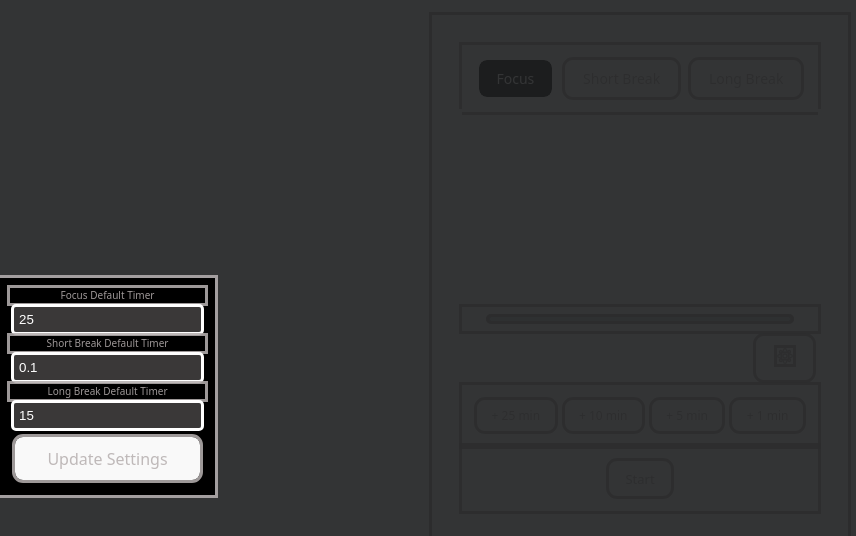
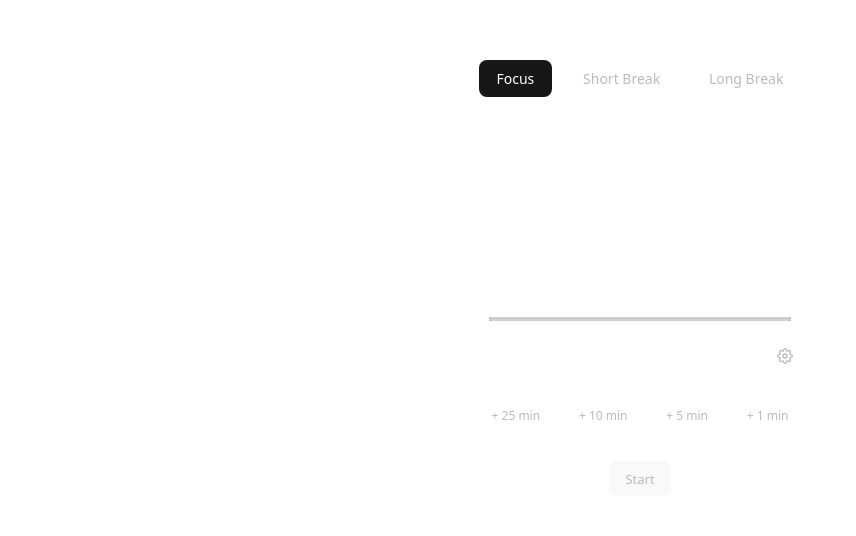
Before and after one commit to ink3rroll/REACT-ROADMAP-Pomodoro-Tracker, a React (Vite) app: page / in a window 1280 px wide. Shown: the part 122-658 px from the top of the page, without its empty margins (0-856 px from the left). Built offline with nearby package versions, Linux system fonts and the light colour scheme.

Commit message:
created modal form, TODO: TimeAllocation, ProgressBar

```diff
--- a/src/App.jsx
+++ b/src/App.jsx
@@ -10,18 +10,41 @@ function App() {
   // 0 = Initial, 1 = Active, 2 = Paused, 3 = Ended
   const [timerStatus, setTimerStatus] = useState(0)
 
+  const [hideModal, setHideModal] = useState(true)
+
   const [focusTimerDefault, setFocusTimerDefault] = useState(25)
   const [shortBreakDefault, setShortBreakDefault] = useState(0.1)
   const [longBreakDefault, setLongBreakDefault] = useState(15)
+
+  const [tempSettings, setTempSettings] = useState({
+    focus: focusTimerDefault,
+    short: shortBreakDefault,
+    long: longBreakDefault
+})
   const [currentTimeAllocation, setCurrentTimeAllocation] = useState(focusTimerDefault)
   const [mainTimer, setMainTimer] = useState(10)
+
+  function handleUpdateSettings() {
+    setFocusTimerDefault(tempSettings["focus"])
+    setShortBreakDefault(tempSettings["short"])
+    setLongBreakDefault(tempSettings["long"])
+    switch(timerMode) {
+      case 0:
+        setCurrentTimeAllocation(tempSettings["focus"])
+        break
+      case 1:
+        setCurrentTimeAllocation(tempSettings["short"])
+        break
+      default:
+        setCurrentTimeAllocation(tempSettings["long"])
+    }
+    setHideModal(true)
+  }
 
 
   function formatTime(timeInSeconds) {
     const minutes = Math.floor(timeInSeconds / 60)
     const seconds = timeInSeconds - (minutes * 60)
-
-    console.log(minutes, seconds)
 
     return `${minutes > 0 ? minutes > 9 ? minutes : `0${minutes}` : "00"}:${seconds > 0 ? seconds > 9 ? seconds : `0${seconds}` : "00"}`
   }
@@ -53,54 +76,68 @@ function App() {
     }
   }, [timerMode])
 
-  console.log("Timer status: ", timerStatus)
+
+  let progressPercent = (mainTimer/(currentTimeAllocation * 60) * 100)
+  console.log(progressPercent)
 
 
   return (
     <>
 
       <div className='container'>
-        <div className='settings-modal'>
-
-        </div>
-        <div className='form-container'>
-            <form action="">
-              <label htmlFor="focus">Focus Default Timer</label>
+        {!hideModal &&
+        <div onClick={() => setHideModal(true)} className='settings-modal'>
+          <form action="" onClick={(e) => e.stopPropagation()}>
+              <label htmlFor="focus">Focus Default Timer Min</label>
+              <input type="number" onChange={(e) => setTempSettings({...tempSettings, focus: e.target.value})} name="" id="focus" value={tempSettings["focus"]} />
+              <label htmlFor="short">Short Break Default Timer Min</label>
+              <input type="number" onChange={(e) => setTempSettings({...tempSettings, short: e.target.value})} name="" id="short" value={tempSettings["short"]} />
+              <label htmlFor="long">Long Break Default Timer Min</label>
+              <input type="number" onChange={(e) => setTempSettings({...tempSettings, long: e.target.value})} name="" id="long" value={tempSettings["long"]}/>
+              <button type='button' onClick={() => handleUpdateSettings()}>Update Settings</button>
+            </form>
+        </div>}
 
 
-              <input type="number" name="" id="focus" value={focusTimerDefault} />
-              <label htmlFor="short">Short Break Default Timer</label>
-              <input type="number" name="" id="short" value={shortBreakDefault} />
-              <label htmlFor="long">Long Break Default Timer</label>
-              <input type="number" name="" id="long" value={longBreakDefault}/>
-              <button>Update Settings</button>
-            </form>
-          </div>
         <div className="row">
-          <button onClick={() => timerMode != 0 ? setTimerMode(0): pass} className='timer-mode-btn' data-active={timerMode === 0}>Focus</button>
-          <button onClick={() => timerMode != 1 ? setTimerMode(1): pass} className='timer-mode-btn' data-active={timerMode === 1}>Short Break</button>
-          <button onClick={() => timerMode != 2 ? setTimerMode(2): pass} className='timer-mode-btn' data-active={timerMode === 2}>Long Break</button>
+          <button onClick={() => setTimerMode(0)} className='timer-mode-btn' data-active={timerMode === 0}>Focus</button>
+          <button onClick={() => setTimerMode(1)} className='timer-mode-btn' data-active={timerMode === 1}>Short Break</button>
+          <button onClick={() => setTimerMode(2)} className='timer-mode-btn' data-active={timerMode === 2}>Long Break</button>
         </div>
 
         <h1>{formatTime(mainTimer)}</h1>
         <div className="row">
           <div className='progress-container'>
-            <div className='progress-bar'></div>
+            <div style={{ width: `${progressPercent}%` }} className='progress-bar'></div>
           </div>
         </div>
-        <button className='settings-btn'><FiSettings/></button>
+        <button onClick={() => setHideModal(false)} className='settings-btn'><FiSettings/></button>
 
         <div className="row">
-          <button onClick={() => setMainTimer(mainTimer + (25*60))} className='timer-increment-btn'>+ 25 min</button>
-          <button onClick={() => setMainTimer(mainTimer + (10*60))} className='timer-increment-btn'>+ 10 min</button>
-          <button onClick={() => setMainTimer(mainTimer + (5*60))} className='timer-increment-btn'>+ 5 min</button>
-          <button onClick={() => setMainTimer(mainTimer + (1*60))} className='timer-increment-btn'>+ 1 min</button>
+          <button onClick={() => {
+            setMainTimer(mainTimer + (25*60))
+            setCurrentTimeAllocation((prev) => prev + (25))
+          }} className='timer-increment-btn'>+ 25 min</button>
+          <button onClick={() => {
+            setMainTimer(mainTimer + (10*60))
+            setCurrentTimeAllocation((prev) => prev + (10))
+          }} className='timer-increment-btn'>+ 10 min</button>
+          <button onClick={() => {
+            setMainTimer(mainTimer + (5*60))
+            setCurrentTimeAllocation((prev) => prev + (5))
+          }} className='timer-increment-btn'>+ 5 min</button>
+          <button onClick={() => {
+            setMainTimer(mainTimer + (1*60))
+            setCurrentTimeAllocation((prev) => prev + (1))
+          }} className='timer-increment-btn'>+ 1 min</button>
         </div>
         <div className="row">
           <button onClick={() => timerStatus === 0 ? setTimerStatus(1) : timerStatus === 2 ? setTimerStatus(1)  : setTimerStatus(2)} className='timer-control-btn' hidden={mainTimer === 0}>{timerStatus === 0 ? "Start" : timerStatus === 1 ? "Pause" : "Resume"}</button>
           <button onClick={() => {
             setTimerStatus(0)
-            setMainTimer(currentTimeAllocation * 60)}} className='timer-control-btn' hidden={timerStatus === 0}>Reset</button>
+            setMainTimer(timerMode === 0 ? focusTimerDefault * 60 : timerMode === 1 ? shortBreakDefault * 60 : longBreakDefault * 60)
+            }} className='timer-control-btn' hidden={timerStatus === 0}>Reset</button>
+
         </div>
 
       </div>
--- a/src/styles/App.css
+++ b/src/styles/App.css
@@ -1,6 +1,6 @@
-* {
+/* * {
   outline:solid;
-}
+} */
 
 body {
   justify-content: center;
@@ -10,31 +10,21 @@ body {
 .settings-modal {
   top: 0;
   left: 0;
-  background-color: rgb(29, 31, 32);
+  right: 0;
+  bottom: 0;
+  background-color: rgba(29, 31, 32, 0.9);
   position: fixed;
   height: 100vh;
   width: 100vw;
-  opacity: 90%;
   z-index: 1;
   display: flex;
-  align-content: center;
+  align-items: center;
   justify-content: center;
 }
 
-.form-container {
-  top: 0;
-  left: 0;
-  position: fixed;
-  align-content: center;
-  justify-content: center;
-  width: 100vw;
-  height: 100vh;
+
+form {
   z-index: 2;
-}
-
-.form-container form {
-  position: fixed;
-  z-index: 3;
   background-color: #000000;
   opacity: 100%;
   display: flex;
@@ -46,26 +36,37 @@ body {
   align-self: center;
   justify-self: center;
   text-align: center;
-  padding: 10px;
+  padding: 20px;
+  border-radius: 10px;
 }
 
-.form-container label{
+label{
   font-size: 10px;
 }
 
 
-
-.form-container input {
+input {
   background-color: #3a3838;
   border: none;
   color: white;
-  margin: 4px;
+  margin-bottom: 20px;
   padding: 5px;
-  border-radius: 2px;
+  border-radius: 3px;
 }
 
-.form-container input:active {
+input[type=number] {
+  -moz-appearance: textfield;
+}
+
+input::-webkit-outer-spin-button,
+input::-webkit-inner-spin-button {
+  -webkit-appearance: none;
+  margin: 0;
+}
+
+input:active, input:focus {
    border: transparent;
+   outline: none;
 }
 
 .container {
@@ -116,9 +117,10 @@ body {
 
 .progress-container .progress-bar {
   background-color: rgb(205, 208, 210);
-  width: 100%;
+  width: 0%;
   height: 4px;
   border-radius: 10px;
+  transition: 0.5s ease;
 }
 
 .settings-btn:hover {
```
